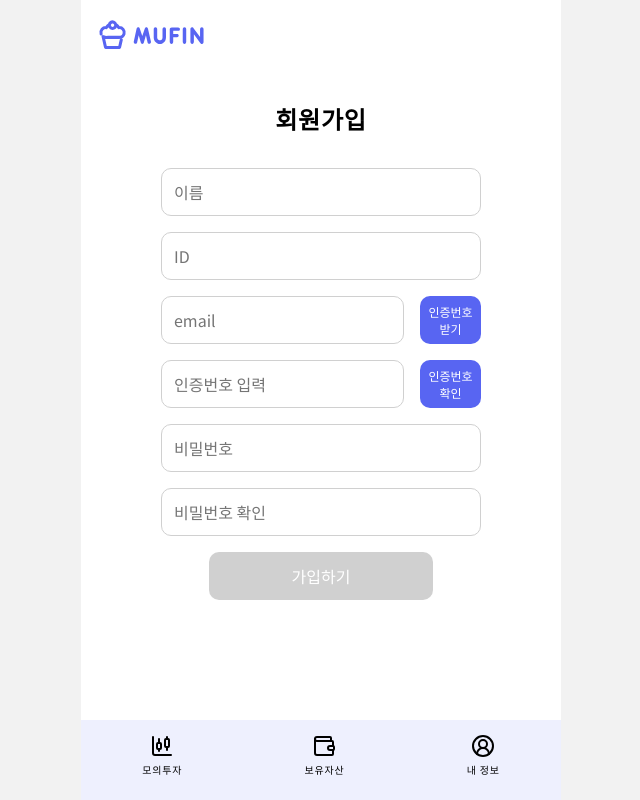
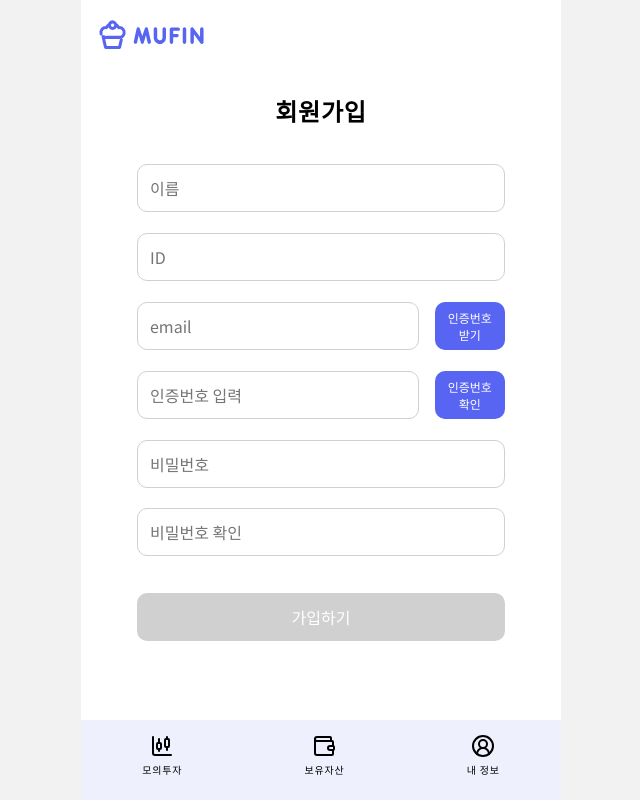
Before and after one commit to BoyunLee/mufin_evolved, a Next.js app: page /signup in a window 1280 px wide. Shown: the whole page, without its empty margins (319-959 px from the left). Built offline with nearby package versions, Linux system fonts and the light colour scheme.

Commit message:
fix : 로그인페이지에 회원가입가기 기능 추가

```diff
--- a/app/(anon)/login/page.tsx
+++ b/app/(anon)/login/page.tsx
@@ -10,6 +10,7 @@ import { useRouter } from "next/navigation";
 import { useState } from "react";
 import Swal from "sweetalert2";
 import "@/app/components/styles/swal-custom.css";
+import { ChevronRight } from "lucide-react";
 
 const Login = () => {
   const [loginId, setloginId] = useState("");
@@ -71,6 +72,10 @@ const Login = () => {
           />
           <Button type="submit">LOGIN</Button>
         </form>
+        <p>
+          <a href="/signup">회원가입</a>
+          <ChevronRight size={20} color="#6d6d6d"/>
+        </p>
       </LoginBox>
     </LoginContainer>
   );
--- a/app/(anon)/signup/components/signupPage.Styled.ts
+++ b/app/(anon)/signup/components/signupPage.Styled.ts
@@ -15,10 +15,10 @@ export const Form = styled.form`
   display: flex;
   flex-direction: column;
   background-color: white;
-  padding: 2rem;
+  padding: 1.5rem 2rem;
   border-radius: 10px;
-  width: 80%;
-  gap: 1rem;
+  width: 90%;
+  gap: 1.3rem;
   align-items: center;
 `;
 
@@ -56,12 +56,13 @@ export const EmailContainer = styled.div`
 `;
 
 export const Button = styled.button`
-  width: 70%;
+  width: 100%;
   padding: 0.75rem;
   background-color: var(--primary-color);
   color: white;
   border: none;
   border-radius: 10px;
+  margin-top: 1rem;
 `;
 
 export const Verified = styled.div`
```
Also changed, not shown: app/(anon)/login/components/loginPage.Styled.ts (+11 -0 lines).
